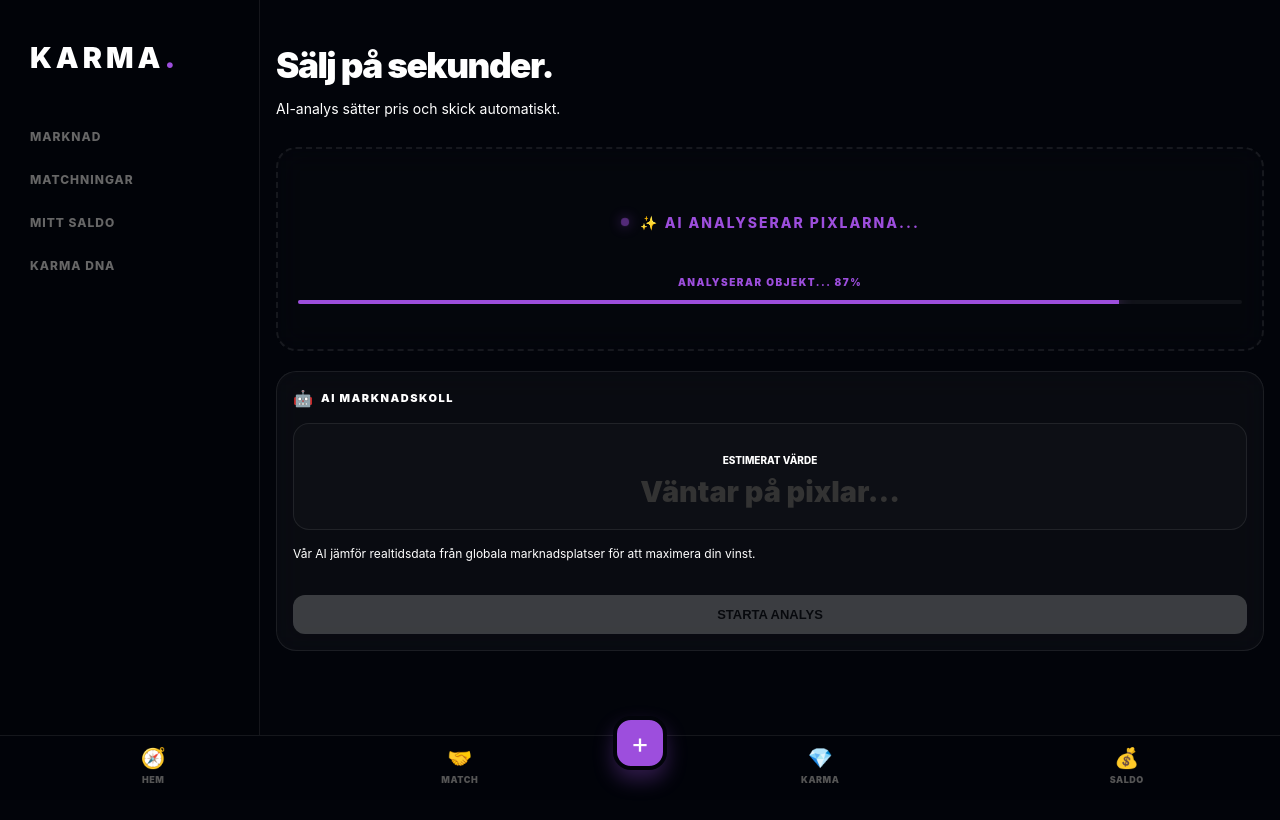
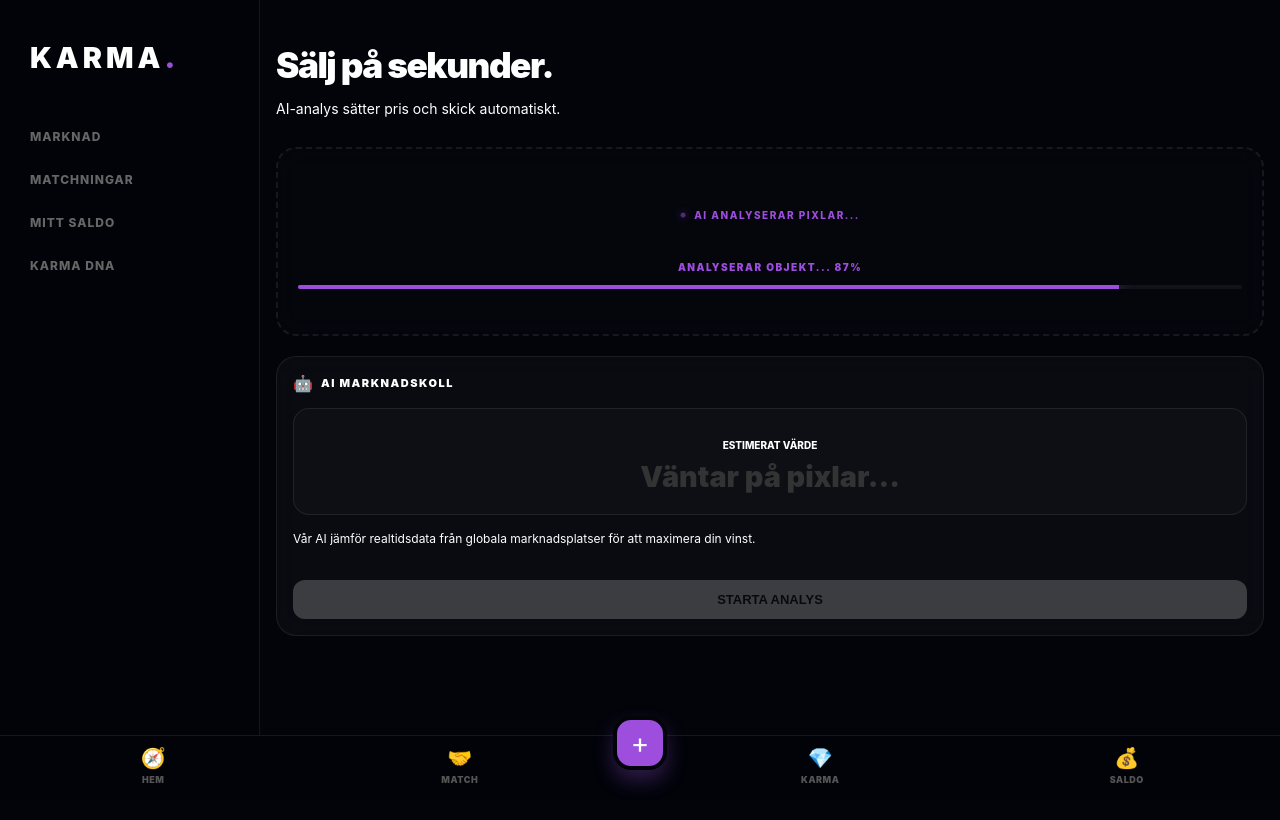
Before and after one commit to gascheckking/marketbeg-appGem, a Next.js app: page /sell in a window 1280 px wide. Both pictures are taken after a click on the button "LADDA UPP BILDER". Built offline with nearby package versions, Linux system fonts and the light colour scheme.

Commit message:
Update LoadingAI.tsx

```diff
--- a/components/LoadingAI.tsx
+++ b/components/LoadingAI.tsx
@@ -6,30 +6,30 @@ export function LoadingAI() {
       display: 'flex',
       flexDirection: 'column',
       alignItems: 'center',
-      gap: '15px',
-      padding: '20px'
+      gap: '10px', // Minskad gap
+      padding: '15px'
     }}>
       <div className="loading-pulse" style={{
-        fontSize: '14px',
+        fontSize: '10px', // Mindre text för pro-look
         fontWeight: 800,
         color: 'var(--neon-purple)',
-        letterSpacing: '2px',
+        letterSpacing: '1.5px',
         textTransform: 'uppercase',
         display: 'flex',
         alignItems: 'center',
-        gap: '10px'
+        gap: '8px'
       }}>
         <div className="dot-spin"></div>
-        ✨ AI analyserar pixlarna...
+        AI ANALYSERAR PIXLAR...
       </div>
 
       <style jsx>{`
         .dot-spin {
-          width: 10px;
-          height: 10px;
+          width: 6px;
+          height: 6px;
           border-radius: 50%;
           background: var(--neon-purple);
-          box-shadow: 0 0 15px var(--neon-purple);
+          box-shadow: 0 0 12px var(--neon-purple);
           animation: pulse 1.5s infinite;
         }
         @keyframes pulse {
```
